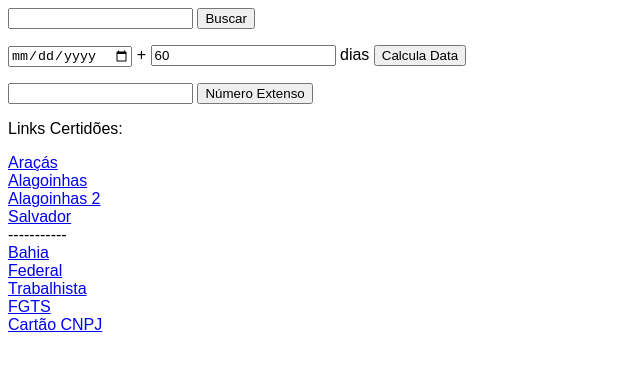
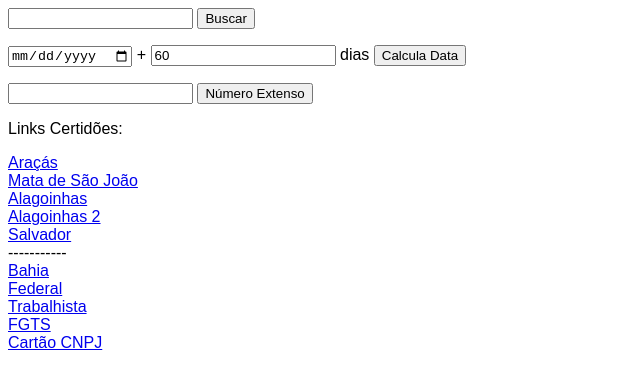
Before and after one commit to leo-guima/leo-guima.github.io, a plain HTML site: page index.html in a window 1280 px wide. Shown: the whole page, without its empty margins (0-640 px from the left). Drawn offline with nearby package versions, Linux system fonts and the light colour scheme.

Commit message:
Update index.html

```diff
--- a/index.html
+++ b/index.html
@@ -24,6 +24,7 @@
 <p>Links Certidões:</p>
 <p>
   <a target="_blank" rel="noopener noreferrer" href="https://aracas.saatri.com.br/">Araçás</a><br>
+  <a target="_blank" rel="noopener noreferrer" href="https://matadesaojoao.saatri.com.br/">Mata de São João</a><br>
   <a target="_blank" rel="noopener noreferrer" href="http://tributos.alagoinhas.ba.gov.br:4040/webrun/form.jsp?sys=TPC&amp;dataConnection=PM_Alagoinhas&amp;action=openform&amp;formID=7301&amp;align=0&amp;mode=-1&amp;goto=-1&amp;filter=&amp;scrolling=no&amp;align=0&amp;mode=-1&amp;goto=-1&amp;filter=&amp;scrolling=no">Alagoinhas</a><br>
   <a target="_blank" rel="noopener noreferrer" href="http://tributos.alagoinhas.ba.gov.br/webrun/form.jsp?sys=TPC&amp;dataConnection=PM_Alagoinhas&amp;action=openform&amp;formID=7301&amp;align=0&amp;mode=-1&amp;goto=-1&amp;filter=&amp;scrolling=no&amp;align=0&amp;mode=-1&amp;goto=-1&amp;filter=&amp;scrolling=no">Alagoinhas 2</a><br>
   <a target="_blank" rel="noopener noreferrer" href="https://www2.sefaz.salvador.ba.gov.br/servico/certidao-regularidade-fiscal-pj">Salvador</a><br>-----------<br>
```
